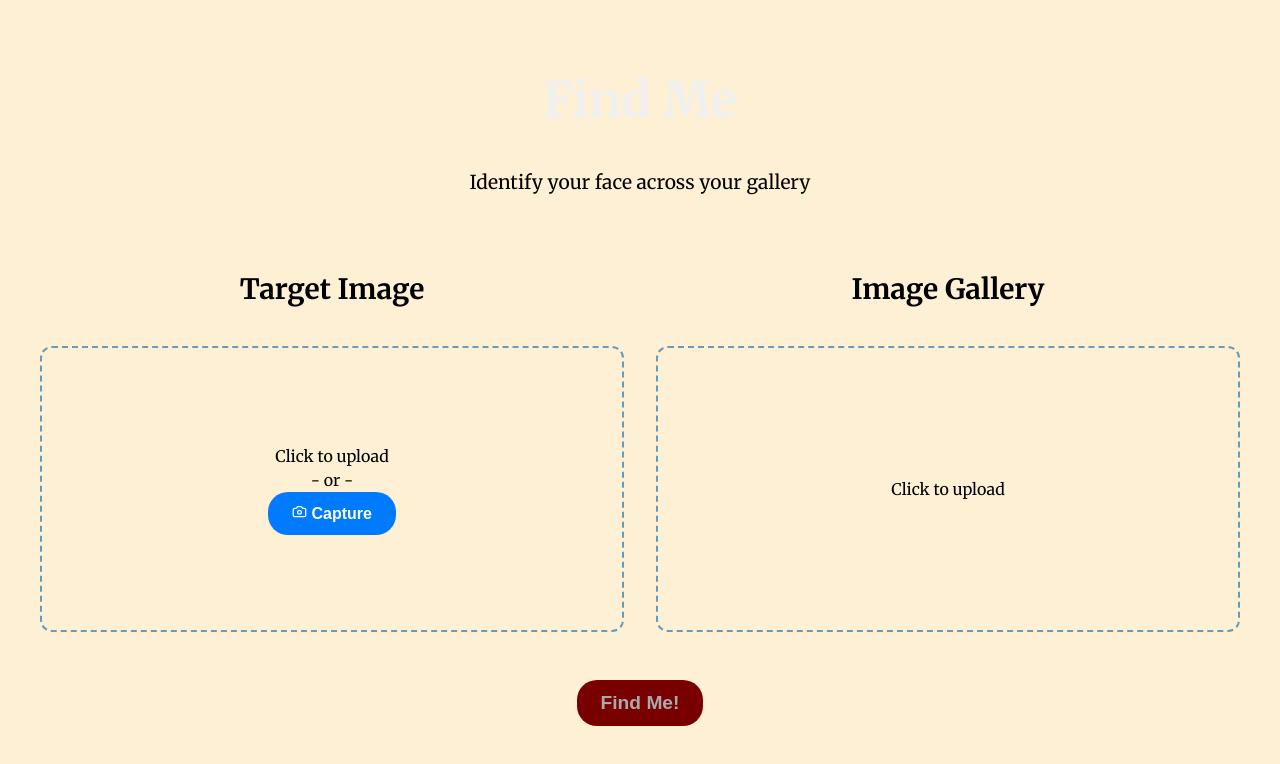
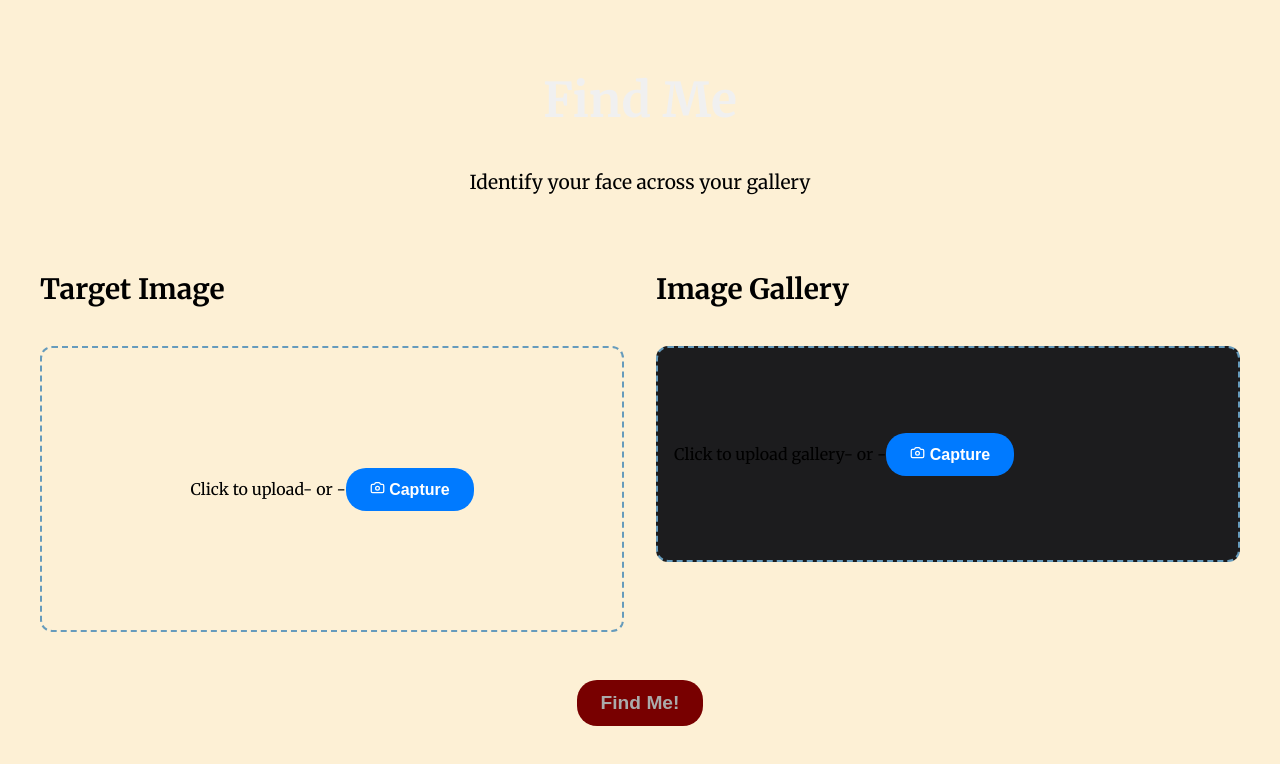
Before and after one commit to Sathyamrit/find-me, a React (Vite) app in the folder client/: page /home in a window 1280 px wide. Shown: the top 764 px of the page. Built offline with nearby package versions, Linux system fonts and the light colour scheme; sample sign-in values are in the browser's storage.

Commit message:
routes and security

```diff
--- a/client/src/App.jsx
+++ b/client/src/App.jsx
@@ -1,23 +1,34 @@
-import React from "react";
-import { BrowserRouter as Router, Route, Routes } from "react-router-dom";
-import "./App.css";
-import Home from "./pages/Home";
-import Result from "./pages/Result";
-import Login from "./pages/Login";
-import Signup from "./pages/Signup";
+import React from 'react';
+import { BrowserRouter as Router, Routes, Route, Navigate } from 'react-router-dom';
+import Login from './pages/Login';
+import Signup from './pages/Signup';
+import Home from './pages/Home';
+import Result from './pages/Result';
+
+// Import the new ProtectedRoute component
+import ProtectedRoute from './components/ProtectedRoute';
 
 function App() {
   return (
     <Router>
-      <div className="App">
-        <Routes>
-          <Route path="/" element={<Login />} />
+      <Routes>
+        {/* Public routes that anyone can access */}
+        <Route path="/login" element={<Login />} />
+        <Route path="/signup" element={<Signup />} />
+
+        {/* --- This is the new protected section --- */}
+        {/* The ProtectedRoute component will act as a wrapper */}
+        <Route element={<ProtectedRoute />}>
+          {/* Any routes nested inside here are now protected */}
           <Route path="/home" element={<Home />} />
           <Route path="/result" element={<Result />} />
-          <Route path="/login" element={<Login />} />
-          <Route path="/signup" element={<Signup />} />
-        </Routes>
-      </div>
+          {/* You can add more protected routes here later */}
+        </Route>
+
+        {/* Add a default route to redirect users */}
+        {/* If a user goes to the root URL, it will redirect them to the login page */}
+        <Route path="*" element={<Navigate to="/login" replace />} />
+      </Routes>
     </Router>
   );
 }
--- /dev/null
+++ b/client/src/components/ProtectedRoute.jsx
@@ -0,0 +1,20 @@
+import React from 'react';
+import { Navigate, Outlet } from 'react-router-dom';
+
+const ProtectedRoute = () => {
+  // Check for the user token in localStorage
+  const token = localStorage.getItem('userToken');
+
+  // If a token exists, the user is considered authenticated.
+  // The <Outlet /> component will render the nested child route (e.g., your Home page).
+  if (token) {
+    return <Outlet />;
+  }
+
+  // If no token is found, redirect the user to the login page.
+  // The 'replace' prop is used to prevent the user from going back to the protected page
+  // using the browser's back button after being redirected.
+  return <Navigate to="/login" replace />;
+};
+
+export default ProtectedRoute;
--- a/client/src/pages/Home.jsx
+++ b/client/src/pages/Home.jsx
@@ -1,4 +1,4 @@
-import { useState } from 'react';
+import { useState, useEffect } from 'react';
 import { useNavigate } from 'react-router-dom';
 import Button from '../components/Button';
 import axios from 'axios';
@@ -9,27 +9,38 @@ import CameraModal from '../components/CameraModal';
 const API_URL = 'https://find-me-backend-service-933492600521.us-central1.run.app/classify-and-match/';
 
 const Home = () => {
-  // State for the actual file objects
   const [targetImage, setTargetImage] = useState(null);
   const [galleryImages, setGalleryImages] = useState([]);
-
   const [isLoading, setIsLoading] = useState(false);
   const [error, setError] = useState(null);
-
-  // State for the image preview URLs
   const [targetPreview, setTargetPreview] = useState(null);
   const [galleryPreviews, setGalleryPreviews] = useState([]);
+  const [isModalOpen, setIsModalOpen] = useState(false);
+  const [captureMode, setCaptureMode] = useState('target');
+  const navigate = useNavigate();
 
-  const [isModalOpen, setIsModalOpen] = useState(false);
-  const [captureMode, setCaptureMode] = useState('target'); // 'target' or 'gallery'
-
-  const navigate = useNavigate();
+  // Redirect to login if no token is found
+  useEffect(() => {
+    const token = localStorage.getItem('userToken');
+    if (!token) {
+      navigate('/login');
+    }
+  }, [navigate]);
 
   const findMe = async () => {
     if (!targetImage || galleryImages.length === 0) return;
 
     setIsLoading(true);
     setError(null);
+
+    // --- CRITICAL FIX: Get the token from localStorage ---
+    const token = localStorage.getItem('userToken');
+    if (!token) {
+      setError("Authentication error. Please log in again.");
+      setIsLoading(false);
+      navigate('/login');
+      return;
+    }
 
     const formData = new FormData();
     formData.append('target_image', targetImage);
@@ -41,6 +52,8 @@ const Home = () => {
       const response = await axios.post(API_URL, formData, {
         headers: {
           'Content-Type': 'multipart/form-data',
+          // --- CRITICAL FIX: Add the Authorization header ---
+          'Authorization': `Bearer ${token}`,
         },
       });
 
@@ -53,8 +66,13 @@ const Home = () => {
 
     } catch (err) {
       console.error("API Error:", err);
-      const errorMessage = err.response?.data?.detail || "An unexpected error occurred. Please try again.";
-      setError(errorMessage);
+      if (err.response?.status === 401) {
+        setError("Your session has expired. Please log in again.");
+        localStorage.removeItem('userToken'); // Clear expired token
+        navigate('/login');
+      } else {
+        setError(err.response?.data?.detail || "An unexpected error occurred. Please try again.");
+      }
     } finally {
       setIsLoading(false);
     }
@@ -128,7 +146,6 @@ const Home = () => {
         <p>Identify your face across your gallery</p>
 
         <div className='main-container'>
-          {/* --- Target Image Section --- */}
           <div className='upload-section'>
             <h2 className='section-title'>Target Image</h2>
             <div
@@ -142,8 +159,8 @@ const Home = () => {
                 </div>
               ) : (
                 <div className="upload-prompt">
-                  <span>Click to upload</span> <br/>
-                  <span className="or-divider">- or -</span> <br/>
+                  <span>Click to upload</span>
+                  <span className="or-divider">- or -</span>
                   <Button className="icon-btn" onClick={(e) => { e.stopPropagation(); openCamera('target'); }}>
                     <Camera size={15} /> Capture
                   </Button>
@@ -153,29 +170,26 @@ const Home = () => {
             </div>
           </div>
 
-          {/* --- Gallery Section (Reverted to old style) --- */}
           <div className='upload-section gallery-section'>
             <h2 className='section-title'>Image Gallery</h2>
             <div
-              className='upload-box'
-              onClick={() => document.getElementById('gallery-upload').click()}
+                className='upload-box gallery-box'
+                onClick={() => document.getElementById('gallery-upload').click()}
             >
               {galleryPreviews.map((preview, index) => (
-                <div
-                  key={index}
-                  className='image-preview-wrapper'
-                  onClick={(e) => e.stopPropagation()} // Prevent opening file dialog when clicking an image
-                >
+                <div key={index} className='image-preview-wrapper'>
                   <img src={preview} alt={`Gallery Preview ${index + 1}`} className='preview-image' />
                   <button onClick={(e) => removeGalleryImage(e, index)} className='remove-btn'>X</button>
                 </div>
               ))}
-
-              {/* Show this prompt only when the gallery is empty */}
               {galleryPreviews.length === 0 && (
-                <div className="upload-prompt">
-                  <span>Click to upload</span>
-                </div>
+                 <div className="upload-prompt-gallery-initial">
+                    <span>Click to upload gallery</span>
+                    <span className="or-divider">- or -</span>
+                    <Button className="icon-btn" onClick={(e) => { e.stopPropagation(); openCamera('gallery'); }}>
+                        <Camera size={15} /> Capture
+                    </Button>
+                 </div>
               )}
               <input type='file' id='gallery-upload' multiple onChange={handleGalleryChange} style={{ display: 'none' }} />
             </div>
```
